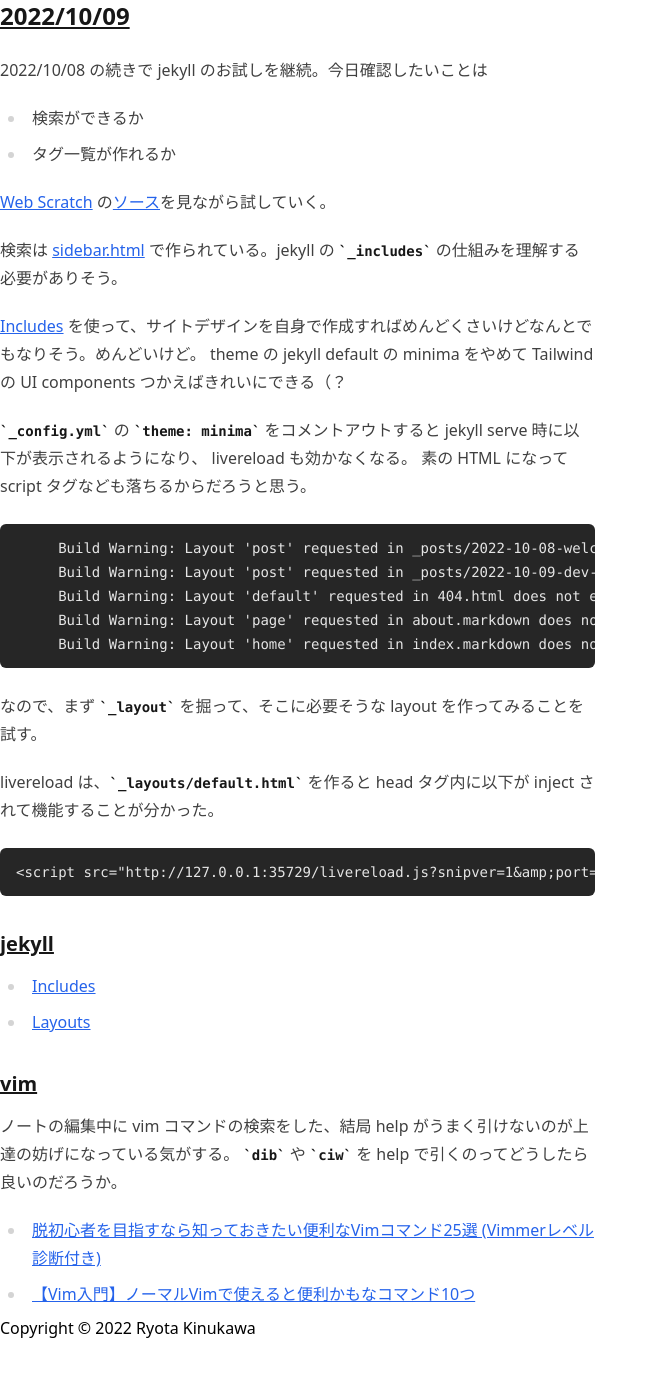
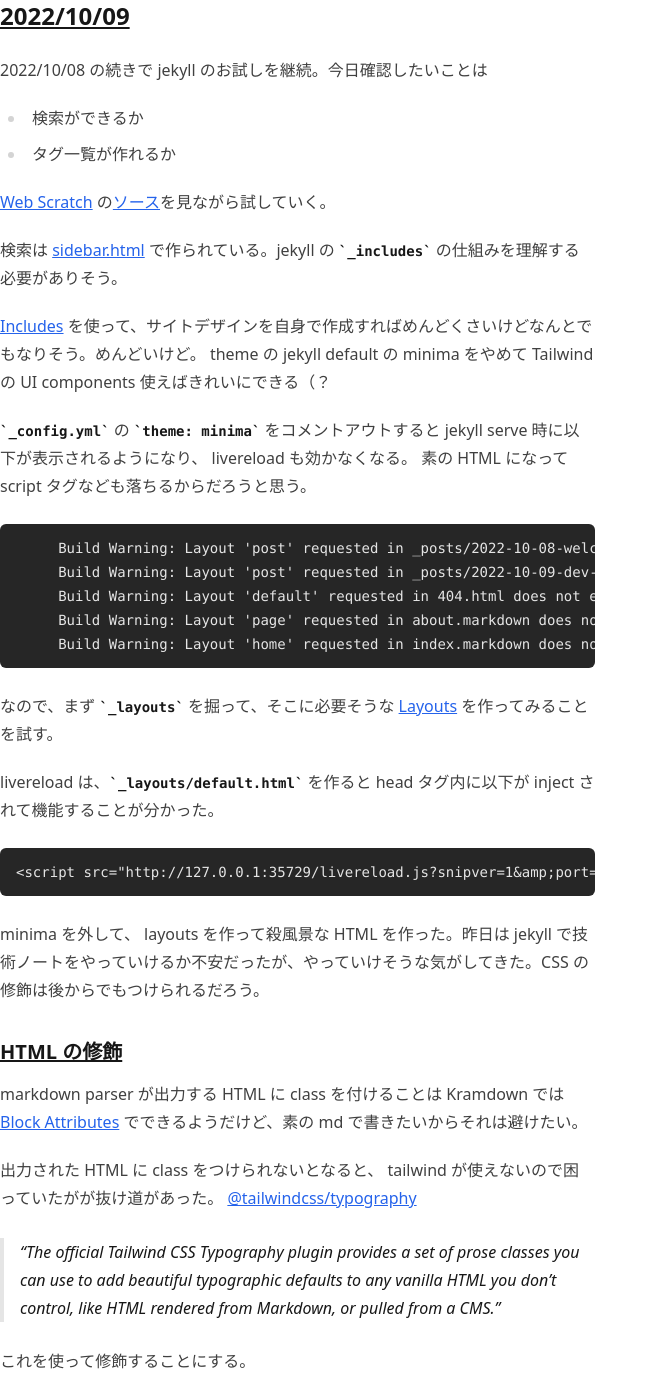
Before and after one commit to pojiro/pojiro.github.io, a Jekyll site: the page built from _posts/2022-10-09-dev-note.md, in a window 1280 px wide and 1400 px high. Shown: the whole window, without its empty margins (0-658 px from the left). Built offline with Jekyll 4.4.1, drawn with Linux system fonts in a browser that asks for light colours; Markdown is read by kramdown in place of the engine named in the settings; some of the changed text lies outside the part shown.

Commit message:
update: 2022-10-09

````diff
--- a/_posts/2022-10-09-dev-note.md
+++ b/_posts/2022-10-09-dev-note.md
@@ -1,7 +1,7 @@
 ---
 layout: post
 title:  "2022/10/09"
-categories: jekyll dev vim
+categories: jekyll vim tailwind
 ---
 
 2022/10/08 の続きで jekyll のお試しを継続。今日確認したいことは
@@ -13,7 +13,7 @@ categories: jekyll dev vim
 
 検索は [sidebar.html](https://github.com/efcl/efcl.github.io/blob/develop/_includes/sidebar.html) で作られている。jekyll の `_includes` の仕組みを理解する必要がありそう。
 
-[Includes](https://jekyllrb.com/docs/includes/) を使って、サイトデザインを自身で作成すればめんどくさいけどなんとでもなりそう。めんどいけど。 theme の jekyll default の minima をやめて Tailwind の UI components つかえばきれいにできる（？
+[Includes](https://jekyllrb.com/docs/includes/) を使って、サイトデザインを自身で作成すればめんどくさいけどなんとでもなりそう。めんどいけど。 theme の jekyll default の minima をやめて Tailwind の UI components 使えばきれいにできる（？
 
 `_config.yml` の `theme: minima` をコメントアウトすると jekyll serve 時に以下が表示されるようになり、 livereload も効かなくなる。 素の HTML になって script タグなども落ちるからだろうと思う。
 
@@ -25,7 +25,7 @@ categories: jekyll dev vim
      Build Warning: Layout 'home' requested in index.markdown does not exist.
 ```
 
-なので、まず `_layout` を掘って、そこに必要そうな layout を作ってみることを試す。
+なので、まず `_layouts` を掘って、そこに必要そうな [Layouts](https://jekyllrb.com/docs/layouts/) を作ってみることを試す。
 
 
 livereload は、`_layouts/default.html` を作ると head タグ内に以下が inject されて機能することが分かった。
@@ -33,15 +33,48 @@ livereload は、`_layouts/default.html` を作ると head タグ内に以下が
 <script src="http://127.0.0.1:35729/livereload.js?snipver=1&amp;port=35729"></script>
 ```
 
-### jekyll
+minima を外して、 layouts を作って殺風景な HTML を作った。昨日は jekyll で技術ノートをやっていけるか不安だったが、やっていけそうな気がしてきた。CSS の修飾は後からでもつけられるだろう。
+
+### HTML の修飾
+
+markdown parser が出力する HTML に class を付けることは Kramdown では [Block Attributes](https://kramdown.gettalong.org/quickref.html#block-attributes) でできるようだけど、素の md で書きたいからそれは避けたい。
+
+出力された HTML に class をつけられないとなると、 tailwind が使えないので困っていたがが抜け道があった。 [@tailwindcss/typography](https://tailwindcss.com/docs/typography-plugin)
+
+> The official Tailwind CSS Typography plugin provides a set of prose classes you can use to add beautiful typographic defaults to any vanilla HTML you don’t control, like HTML rendered from Markdown, or pulled from a CMS.
+
+これを使って修飾することにする。
+
+### ボツ
+
+tailwind とかち合ってしまうので、以下はボツとした。
+
+
+jekyll の code highlighter の default は rouge で以下のコマンドで CSS を出力できる。
+
+```
+$ bundle exec rougify style github > assets/css/rouge-style-github.css
+```
+
+使用可能な style は以下のコマンドで確認できる。
+
+```
+$ bundle exec rougify help style
+```
+
+`_config.yml` に `highlighter: rouge` を記述しないと、出力される html に class が付かなかった。
+
+### 参考
+
+#### jekyll
 
 * [Includes](https://jekyllrb.com/docs/includes/)
-* [Layouts](https://jekyllrb.com/docs/step-by-step/04-layouts/)
+* [Layouts](https://jekyllrb.com/docs/layouts/)
 
 
-### vim
+#### vim
 
-ノートの編集中に vim コマンドの検索をした、結局 help がうまく引けないのが上達の妨げになっている気がする。
+ノートの編集中に vim コマンドの検索をした。結局 help がうまく引けないのが上達の妨げになっている気がする。
 `dib` や `ciw` を help で引くのってどうしたら良いのだろうか。
 
 * [脱初心者を目指すなら知っておきたい便利なVimコマンド25選 (Vimmerレベル診断付き)](https://qiita.com/jnchito/items/57ffda5712636a9a1e62)
````
